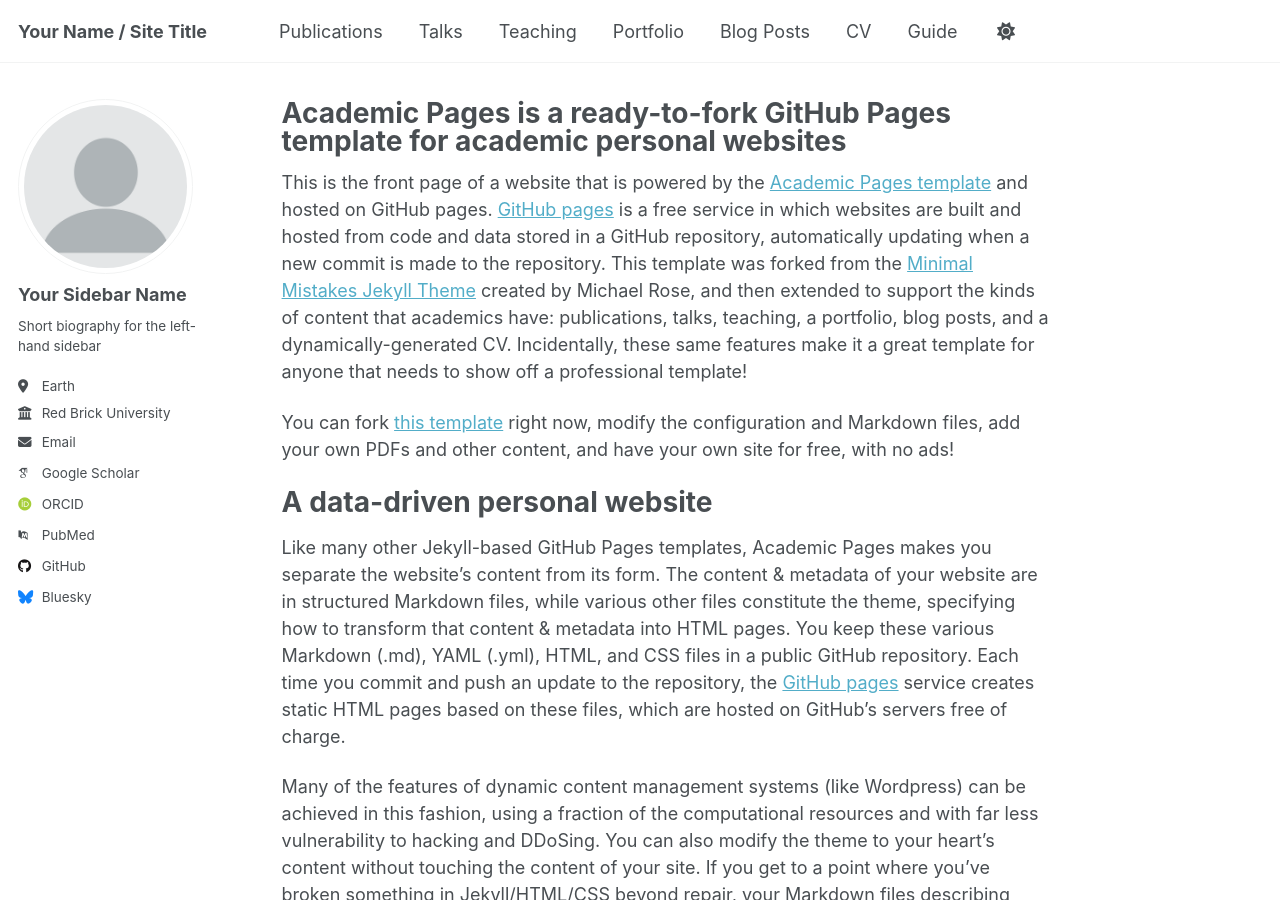
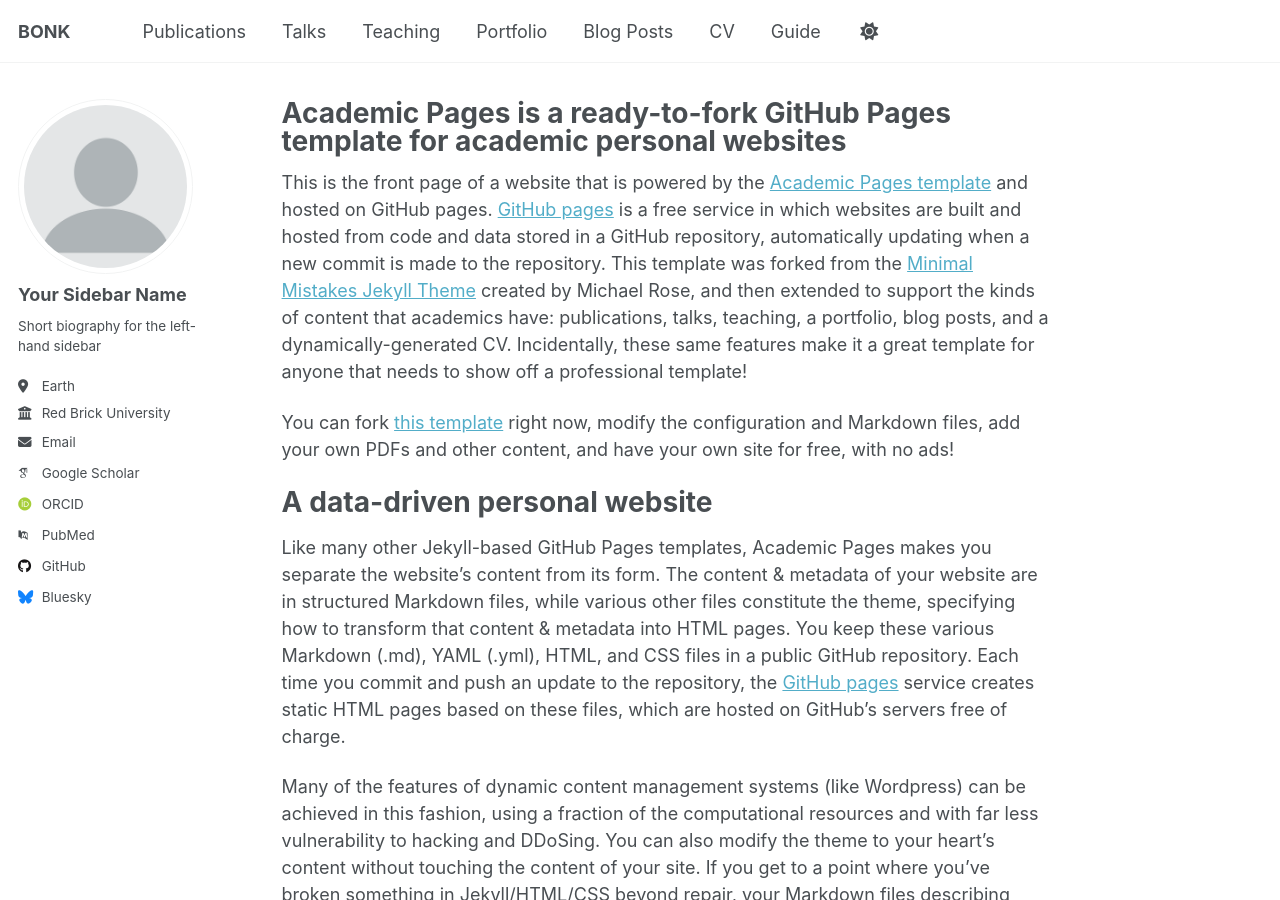
Before and after one commit to miravon/miravon.github.io, a Jekyll site: the page built from _pages/about.md, in a window 1280 px wide and 900 px high. Built offline with Jekyll 4.4.1, drawn with Linux system fonts in a browser that asks for light colours; some web fonts are replaced; a script that is not in the unit is left out.

Commit message:
Update _config.yml

```diff
--- a/_config.yml
+++ b/_config.yml
@@ -9,7 +9,7 @@
 # Basic Site Settings
 locale                   : "en-US"
 site_theme               : "default"
-title                    : "Your Name / Site Title"
+title                    : "BONK"
 title_separator          : "-"
 name                     : &name "Your Name"
 description              : &description "personal description"
```
